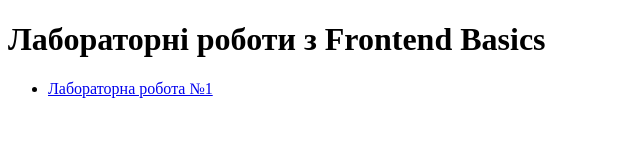
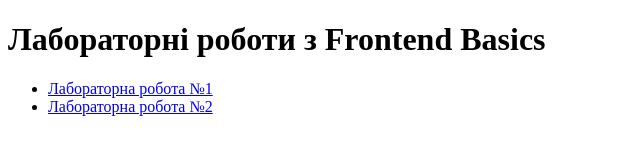
Before and after one commit to 2heist/3-course-fe-basics, a plain HTML site: page index.html in a window 1280 px wide. Shown: the whole page, without its empty margins (0-640 px from the left). Drawn offline with Linux system fonts and the light colour scheme.

```diff
--- a/index.html
+++ b/index.html
@@ -8,6 +8,7 @@
   <h1>Лабораторні роботи з Frontend Basics</h1>
   <ul>
     <li><a href="./lab1/index.html">Лабораторна робота №1</a></li>
+    <li><a href="./lab2/index.html">Лабораторна робота №2</a></li>
   </ul>
 </body>
 </html>
```
Also changed, not shown: 1 other file.
